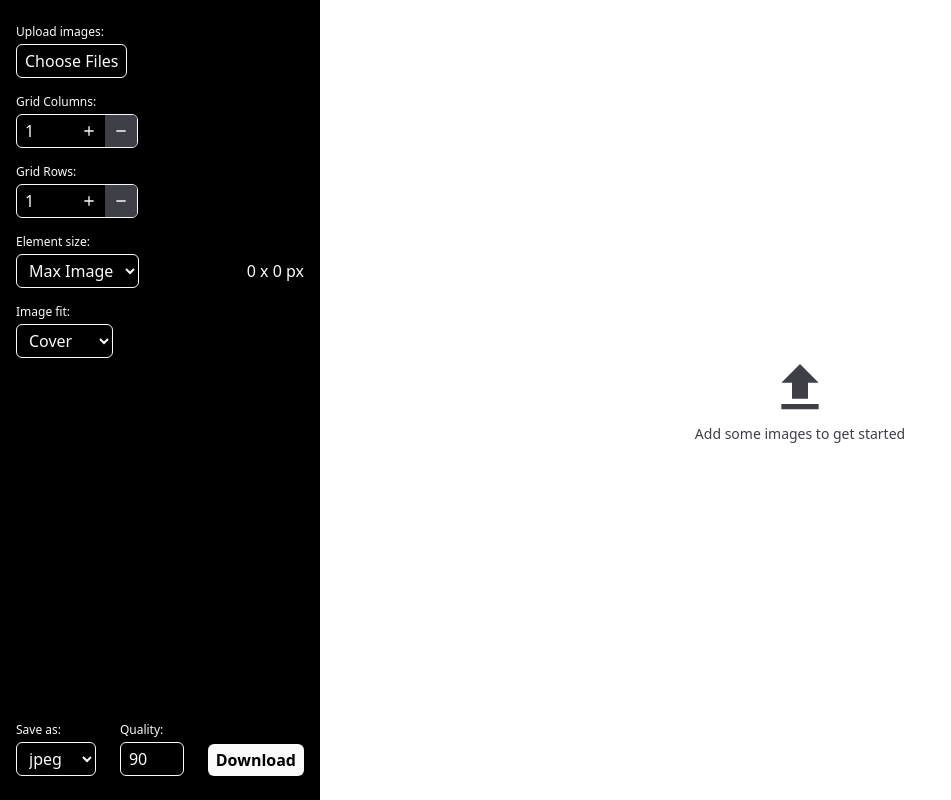
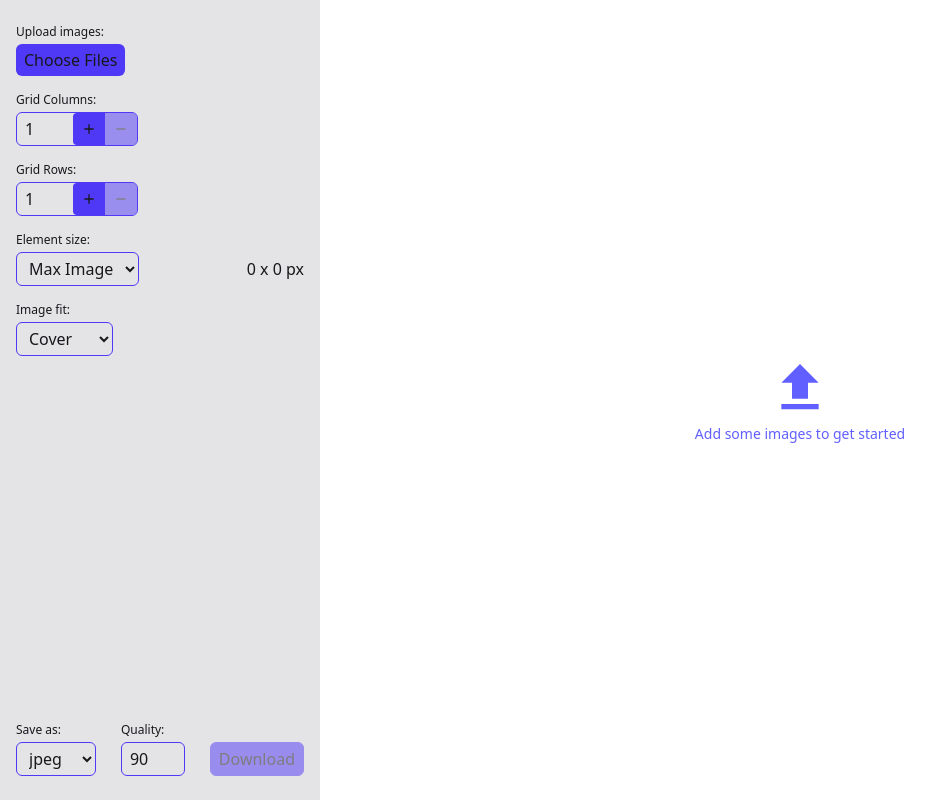
Before and after one commit to dai60/imagrid, a React (Vite) app: page / in a window 1280 px wide. Shown: the whole page, without its empty margins (0-951 px from the left). Built offline with nearby package versions, Linux system fonts and the light colour scheme.

Commit message:
style accent update

```diff
--- a/package.json
+++ b/package.json
@@ -20,12 +20,12 @@
   },
   "devDependencies": {
     "@eslint/js": "^9.19.0",
-    "@tailwindcss/vite": "^4.0.8",
+    "@tailwindcss/vite": "^4.0.9",
     "@types/react": "^19.0.10",
     "@types/react-dom": "^19.0.4",
     "@vitejs/plugin-react-swc": "^3.8.0",
     "eslint": "^9.21.0",
-    "eslint-plugin-react-hooks": "^5.1.0",
+    "eslint-plugin-react-hooks": "^5.2.0",
     "eslint-plugin-react-refresh": "^0.4.19",
     "globals": "^15.15.0",
     "tailwindcss": "^4.0.5",
--- a/src/App.tsx
+++ b/src/App.tsx
@@ -71,14 +71,14 @@ const App = () => {
 
     return (
         <div className="flex flex-col-reverse sm:flex-row max-w-screen h-full">
-            <aside className="bg-background text-primary flex flex-col sm:w-80 p-4 overflow-y-auto">
+            <aside className="bg-sidebar text-text flex flex-col sm:w-80 p-4 overflow-y-auto">
                 <Upload ref={uploadRef} onUpload={handleUpload} />
                 <Settings />
                 <div className="mt-auto">
-                    <Download disabled={rendering} onDownload={handleDownload} />
+                    <Download disabled={rendering || state.images.length === 0} onDownload={handleDownload} />
                 </div>
             </aside>
-            <main className="bg-grid text-secondary p-8 flex-1">
+            <main className="bg-main text-text p-8 flex-1">
                 <Grid onEmptyClick={handleEmptyGrid} />
             </main>
         </div>
--- a/src/Montage.tsx
+++ b/src/Montage.tsx
@@ -1,5 +1,5 @@
 import { arrayMove } from "@dnd-kit/sortable";
-import { createContext, Dispatch, PropsWithChildren, useReducer } from "react";
+import { createContext, Dispatch, PropsWithChildren, useMemo, useReducer } from "react";
 
 export type MontageImage = {
     url: string;
@@ -89,7 +89,10 @@ export const MontageContextProvider = ({ children }: PropsWithChildren) => {
         imageFit: "cover",
     });
 
-    const [elemWidth, elemHeight] = getElemSize(state.images, state.elemSize);
+    const [elemWidth, elemHeight] = useMemo(
+        () => getElemSize(state.images, state.elemSize),
+        [state.images, state.elemSize],
+    );
 
     return (
         <MontageContext.Provider value={{ state, dispatch, elemWidth, elemHeight }}>
--- a/src/components/Download.tsx
+++ b/src/components/Download.tsx
@@ -22,7 +22,7 @@ const Download = ({ disabled, onDownload }: DownloadProps) => {
         <div className="flex justify-between items-end">
             <div className="my-2">
                 <label className="block text-xs mb-1" htmlFor={fileId}>Save as:</label>
-                <select className="bg-background border-primary border-1 rounded-md px-2 py-1" id={fileId} defaultValue={file} onChange={e => setFile(e.target.value)}>
+                <select className="bg-sidebar border border-sidebar-accent rounded-md px-2 py-1" id={fileId} defaultValue={file} onChange={e => setFile(e.target.value)}>
                     <option value="image/png">png</option>
                     <option value="image/jpeg">jpeg</option>
                     <option value="image/webp">webp</option>
@@ -31,11 +31,11 @@ const Download = ({ disabled, onDownload }: DownloadProps) => {
             {file !== "image/png" && (
                 <div className="my-2">
                     <label className="block text-xs mb-1" htmlFor={qualityId}>Quality:</label>
-                    <input className="border-primary border-1 rounded-md px-2 py-1 w-16" type="number" id={qualityId} min={0} max={100} defaultValue={quality} onChange={e => setQuality(e.target.valueAsNumber)} />
+                    <input className="border border-sidebar-accent rounded-md px-2 py-1 w-16" type="number" id={qualityId} min={0} max={100} defaultValue={quality} onChange={e => setQuality(e.target.valueAsNumber)} />
                 </div>
             )}
             <button
-                className="my-2 bg-primary disabled:bg-disabled text-background px-2 py-1 rounded-md font-semibold cursor-pointer disabled:cursor-default transition-colors"
+                className="my-2 border border-sidebar-accent bg-sidebar-accent hover:not-disabled:brightness-120 disabled:opacity-50 text-background px-2 py-1 rounded-md not-disabled:cursor-pointer transition-all"
                 disabled={disabled}
                 onClick={handleDownload}
             >
--- a/src/components/Grid.tsx
+++ b/src/components/Grid.tsx
@@ -121,8 +121,8 @@ const Grid = ({ onEmptyClick }: GridProps) => {
     return (
         <div ref={divRef} className="flex justify-center items-center size-full">
             {state.images.length === 0 ? (
-                <button onClick={onEmptyClick} className="cursor-pointer group p-4">
-                    <FileUpload className="mx-auto mb-1 size-12 sm:size-16 group-hover:text-secondary/75 transition-colors" />
+                <button onClick={onEmptyClick} className="cursor-pointer p-4 text-main-accent hover:brightness-125 transition-all">
+                    <FileUpload className="mx-auto mb-1 size-12 sm:size-16" />
                     <p className="select-none text-xs sm:text-sm text-center">Add some images to get started</p>
                 </button>
             ) : (
@@ -135,7 +135,7 @@ const Grid = ({ onEmptyClick }: GridProps) => {
                     onDragEnd={handleDragEnd}
                 >
                     <SortableContext items={state.images.map(image => image.url)} strategy={rectSortingStrategy}>
-                        <div className="grid border-2 border-black/20 border-dashed" style={style}>
+                        <div className="grid border-2 border-border border-dashed" style={style}>
                             {state.images.map(image => <GridItem key={image.url} src={image.url} active={image.url === active} />)}
                         </div>
                     </SortableContext>
--- a/src/components/Settings.tsx
+++ b/src/components/Settings.tsx
@@ -23,12 +23,12 @@ const Counter = ({ label, addLabel, removeLabel, value, min, max, onChange }: Co
     return (
         <>
             <label className="block text-xs mb-1" htmlFor={id}>{label}</label>
-            <div className="flex items-stretch w-fit border border-primary rounded-md overflow-hidden">
+            <div className="flex items-stretch w-fit border border-sidebar-accent rounded-md overflow-hidden">
                 <input className="w-14 px-2 py-1" type="number" id={id} readOnly disabled value={value} min={min} max={max} step={1} />
-                <button className="px-2 py-1 w-8 disabled:bg-disabled cursor-pointer disabled:cursor-default" aria-label={addLabel} disabled={isMax} onClick={() => onChange(1)}>
+                <button className="px-2 py-1 w-8 rounded-l-sm bg-sidebar-accent hover:not-disabled:brightness-120 disabled:opacity-50 not-disabled:cursor-pointer" aria-label={addLabel} disabled={isMax} onClick={() => onChange(1)}>
                     <Add />
                 </button>
-                <button className="px-2 py-1 w-8 disabled:bg-disabled cursor-pointer disabled:cursor-default" aria-label={removeLabel} disabled={isMin} onClick={() => onChange(-1)}>
+                <button className="px-2 py-1 w-8 rounded-r-sm bg-sidebar-accent hover:not-disabled:brightness-120 disabled:opacity-50 not-disabled:cursor-pointer" aria-label={removeLabel} disabled={isMin} onClick={() => onChange(-1)}>
                     <Remove />
                 </button>
             </div>
@@ -73,7 +73,7 @@ const Settings = () => {
             <div className="my-2">
                 <label htmlFor={elemSizeId} className="block text-xs mb-1">Element size:</label>
                 <div className="flex items-center gap-4">
-                    <select id={elemSizeId} className="bg-background border-primary border-1 px-2 py-1 rounded-md" defaultValue="max" onChange={handleElemSize}>
+                    <select id={elemSizeId} className="bg-sidebar border border-sidebar-accent px-2 py-1 rounded-md" defaultValue="max" onChange={handleElemSize}>
                         <option value="max">Max Image</option>
                         <option value="min">Min Image</option>
                     </select>
@@ -82,7 +82,7 @@ const Settings = () => {
             </div>
             <div className="my-2">
                 <label htmlFor={imageFitId} className="block text-xs mb-1">Image fit:</label>
-                <select id={imageFitId} className="bg-background border-primary border-1 px-2 py-1 rounded-md" defaultValue="cover" onChange={handleImageFit}>
+                <select id={imageFitId} className="bg-sidebar border border-sidebar-accent px-2 py-1 rounded-md" defaultValue="cover" onChange={handleImageFit}>
                     <option value="cover">Cover</option>
                     <option value="contain">Contain</option>
                 </select>
--- a/src/components/Upload.tsx
+++ b/src/components/Upload.tsx
@@ -19,7 +19,7 @@ const Upload = ({ ref, onUpload }: UploadProps) => {
     return (
         <div className="my-2">
             <label className="block text-xs mb-1" htmlFor={id}>Upload images:</label>
-            <button className="border-primary border-1 rounded-md px-2 py-1 cursor-pointer" id={id} onClick={() => ref.current?.click()}>Choose Files</button>
+            <button className="bg-sidebar-accent hover:brightness-120 rounded-md px-2 py-1 cursor-pointer transition-all" id={id} onClick={() => ref.current?.click()}>Choose Files</button>
             <input className="hidden" ref={ref} type="file" accept="image/*" multiple onChange={handleChange} />
         </div>
     );
--- a/src/index.css
+++ b/src/index.css
@@ -1,17 +1,20 @@
 @import "tailwindcss";
-
-@theme {
-    --color-primary: var(--color-zinc-50);
-    --color-secondary: var(--color-zinc-700);
-
-    --color-background: var(--color-black);
-    --color-grid: var(--color-white);
-
-    --color-grid-border: var(--color-zinc-400);
-
-    --color-disabled: var(--color-zinc-700);
-}
 
 html, body, #root {
     height: 100%;
 }
+
+:root {
+    color-scheme: light dark;
+}
+
+@theme {
+    --color-main: light-dark(var(--color-white), var(--color-zinc-800));
+    --color-sidebar: light-dark(var(--color-zinc-200), var(--color-zinc-950));
+
+    --color-sidebar-accent: light-dark(var(--color-indigo-600), var(--color-indigo-500));
+    --color-main-accent: light-dark(var(--color-indigo-500), var(--color-indigo-400));
+
+    --color-text: light-dark(var(--color-zinc-900), var(--color-zinc-100));
+    --color-border: light-dark(var(--color-zinc-300), var(--color-zinc-700));
+}
```
Also changed, not shown: 1 other file (tests, documents, lock files or other folders).
